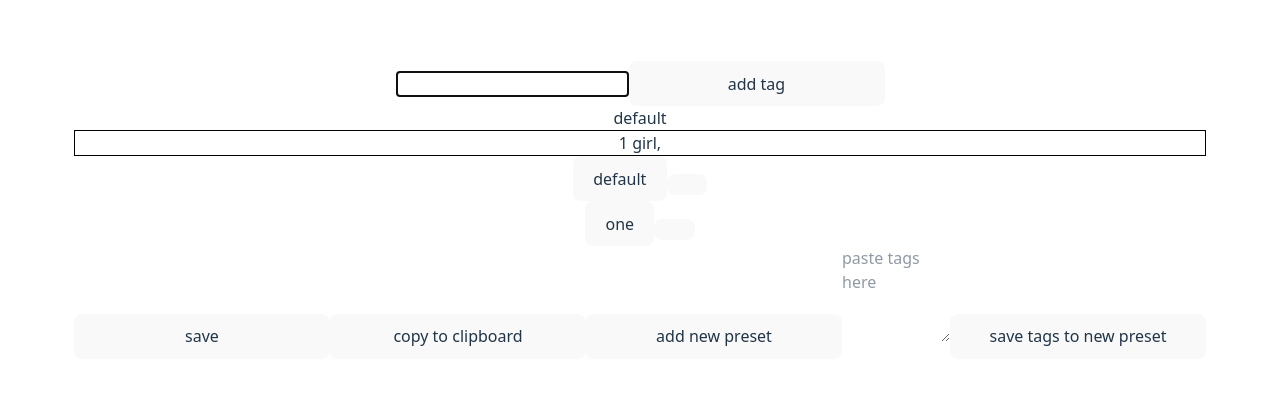
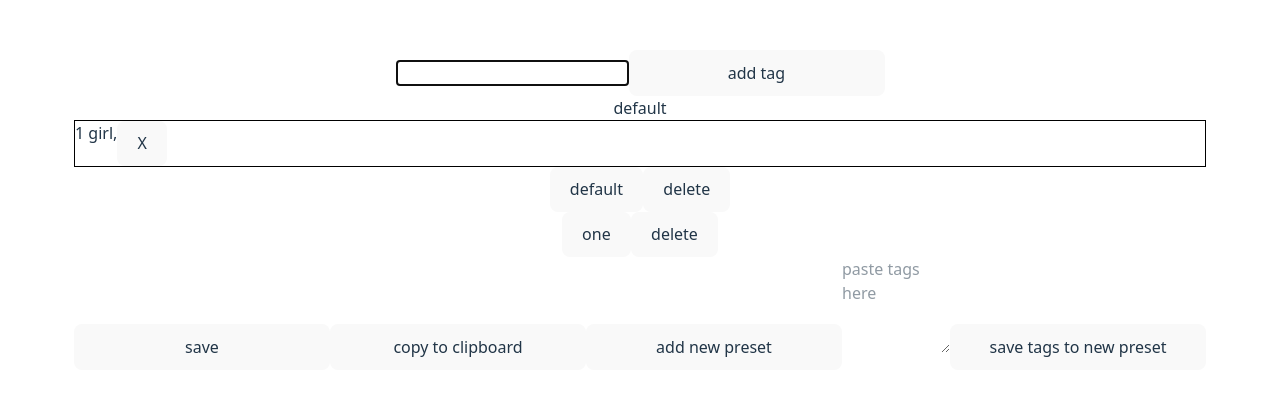
Before and after one commit to pongpwner/prompt_helper, a React (Vite) app: page / in a window 1280 px wide. Shown: the part 190-586 px from the top of the page. Built offline with nearby package versions, Linux system fonts and the light colour scheme.

Commit message:
add delete tags and presets function

```diff
--- a/src/components/saved-preset.tsx
+++ b/src/components/saved-preset.tsx
@@ -13,7 +13,7 @@ const SavedPreset: React.FC<SavedPresetProps> = ({
   return (
     <li key={key}>
       <button onClick={() => click(name)}>{name}</button>
-      <button onClick={() => deleteKey(name)}></button>
+      <button onClick={() => deleteKey(name)}>delete</button>
     </li>
   );
 };
--- a/src/components/tag-list.tsx
+++ /dev/null
@@ -1,4 +0,0 @@
-function TagList(props: any) {
-  return <ol></ol>;
-}
-export default TagList;
--- a/src/components/tag-output.tsx
+++ b/src/components/tag-output.tsx
@@ -1,13 +1,22 @@
-function TagOutput({ tags }: { tags: Array<string> }) {
+interface TagOutputProps {
+  tags: Array<string>;
+
+  deleteTag: Function;
+}
+
+const TagOutput: React.FC<TagOutputProps> = ({ tags, deleteTag }) => {
   return (
     <div>
       <ol className="border border-black">
-        {tags.map((tag: string, index) => (
-          <li key={index}>{tag + ","}</li>
+        {tags.map((tag: string, index: number) => (
+          <li key={index} className="flex">
+            <div>{tag + ","}</div>
+            <button onClick={() => deleteTag(index)}>X</button>
+          </li>
         ))}
       </ol>
     </div>
   );
-}
+};
 export default TagOutput;
 // where the tags that are currently being edited are rendered
--- a/src/pages/home.tsx
+++ b/src/pages/home.tsx
@@ -79,12 +79,18 @@ function Home() {
     setCurTag("");
     mainInputRef.current?.focus();
   }
+  // deletes preset given a key
   const deleteKey = (key: string) => {
     setPresets((prev) => {
       const newMap = { ...prev };
       delete newMap[key];
       return newMap;
     });
+  };
+
+  // delete tags given its index
+  const deleteByIndex = (index: number) => {
+    setDisplayedTags((prev) => prev.filter((_, i) => i !== index));
   };
   const mainInputRef = useRef<HTMLInputElement>(null);
   const [presetName, setPresetName] = useState<string>("");
@@ -128,7 +134,7 @@ function Home() {
       ></TextBox>
       <Button text={"add tag"} click={addTag}></Button>
       <PresetTitle name={curPreset}></PresetTitle>
-      <TagOutput tags={displayedTags}></TagOutput>
+      <TagOutput tags={displayedTags} deleteTag={deleteByIndex}></TagOutput>
       <PresetList
         presetsMap={presets}
         click={changePreset}
```
